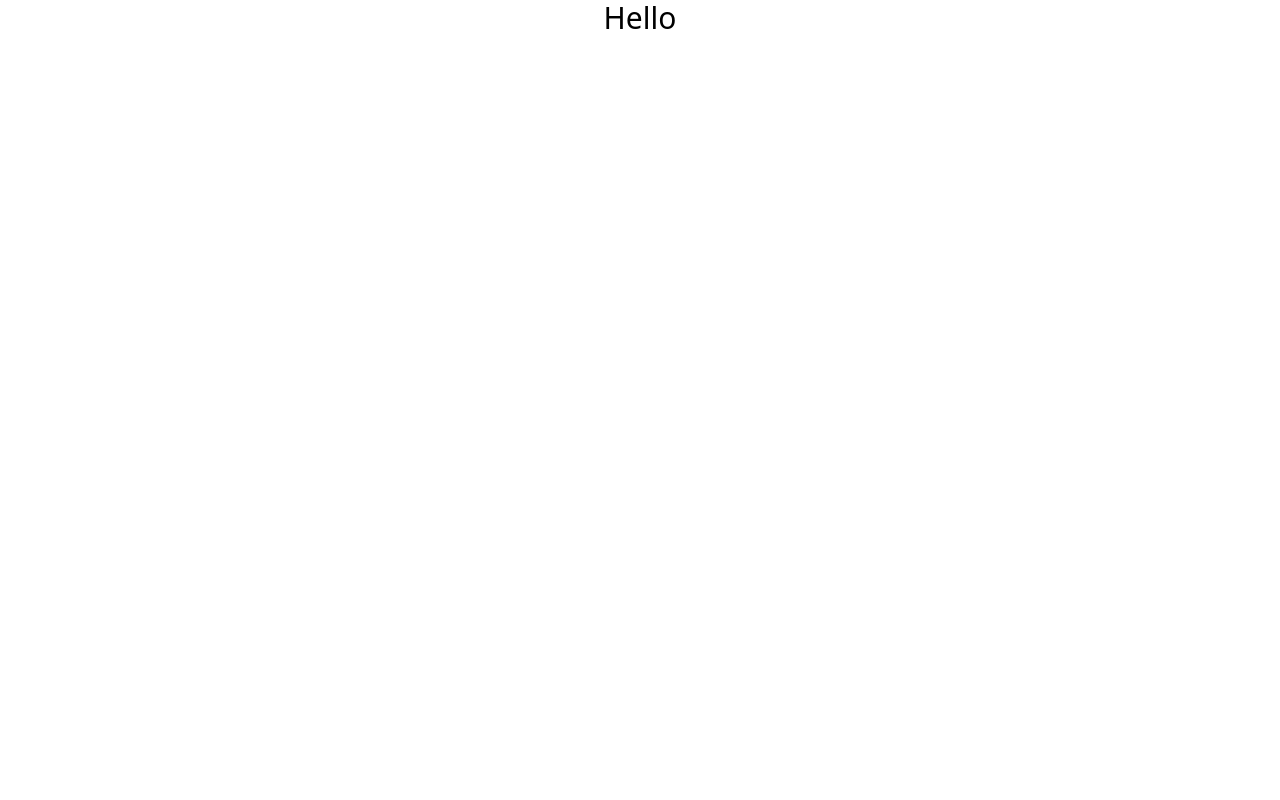
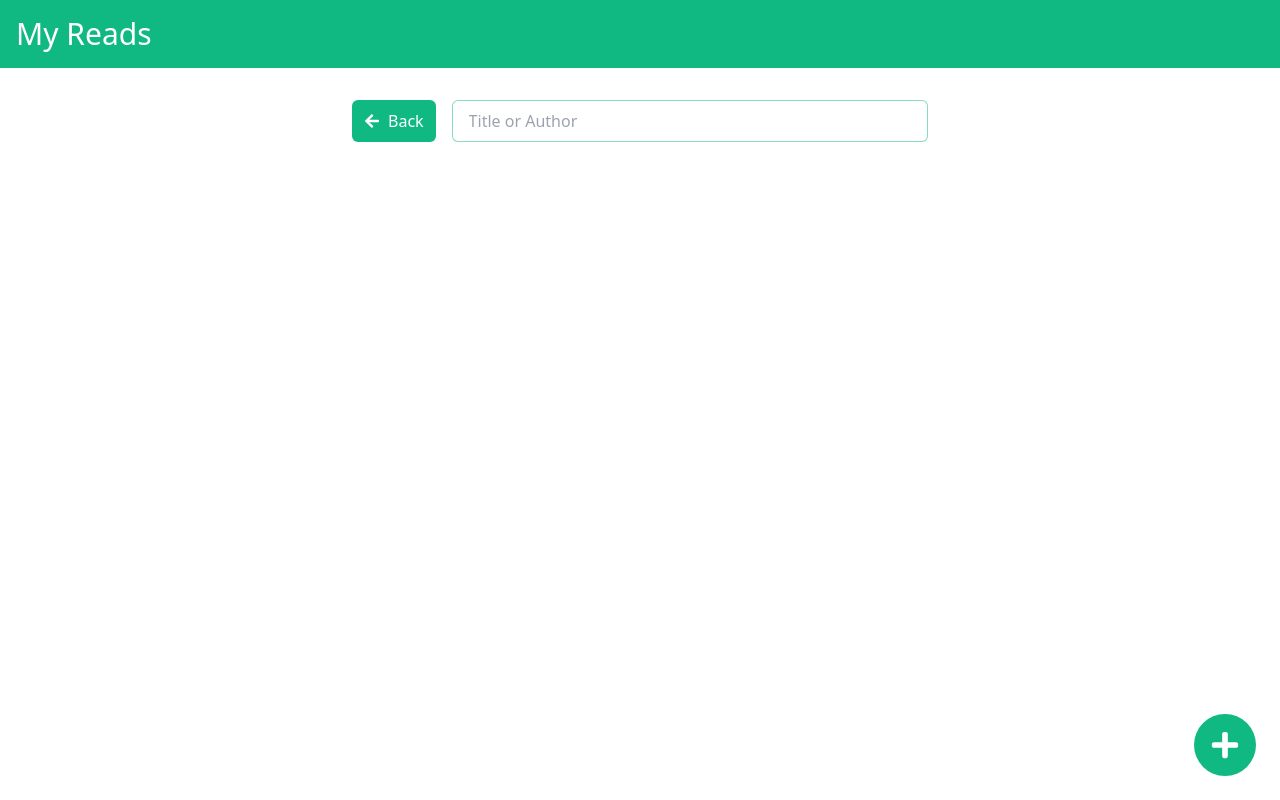
Before and after one commit to mohamed7799/my-reads-project_1-FWD, a React (Create React App) app: page /search in a window 1280 px wide. Built offline with nearby package versions, Linux system fonts and the light colour scheme.

Commit message:
feat:create four components(button,addBookButton,header,searchBook),setup react router and setup the routes betwwen the main page and the search page

```diff
--- a/package.json
+++ b/package.json
@@ -9,7 +9,8 @@
     "@testing-library/user-event": "^12.8.3",
     "react": "^17.0.2",
     "react-dom": "^17.0.2",
-    "react-router": "^6.0.1",
+    "react-icons": "^4.3.1",
+    "react-router-dom": "^6.0.1",
     "react-scripts": "4.0.3",
     "web-vitals": "^1.1.2"
   },
--- a/src/App.js
+++ b/src/App.js
@@ -1,5 +1,34 @@
+import AddBookButton from "./components/addBookButton";
+import Header from "./components/header";
+import SearchBook from "./components/searchBook";
+import { BrowserRouter, Routes, Route } from "react-router-dom";
 const App = () => {
-  return <h1 className="text-center text-3xl">Hello</h1>;
+  return (
+    <BrowserRouter>
+      <main>
+        <Header></Header>
+        <Routes>
+          <Route
+            exact
+            path="/"
+            element={
+              <h2 className="text-2xl text-center m-4">
+                this is the main page content
+              </h2>
+            }
+          ></Route>
+
+          <Route
+            exact
+            path="/search"
+            element={<SearchBook></SearchBook>}
+          ></Route>
+        </Routes>
+
+        <AddBookButton></AddBookButton>
+      </main>
+    </BrowserRouter>
+  );
 };
 
 export default App;
--- /dev/null
+++ b/src/components/addBookButton.js
@@ -0,0 +1,14 @@
+import Button from "./button";
+import { FaPlus } from "react-icons/fa";
+import { Link } from "react-router-dom";
+const AddBookButton = () => {
+  return (
+    <Link to="/search">
+      <Button className="fixed right-6 p-4 bottom-6 sm:text-3xl rounded-full">
+        <FaPlus color="white"></FaPlus>
+      </Button>
+    </Link>
+  );
+};
+
+export default AddBookButton;
--- /dev/null
+++ b/src/components/button.js
@@ -0,0 +1,5 @@
+const Button = ({ children, className }) => {
+  return <button className={`bg-green-500 ${className}`}>{children}</button>;
+};
+
+export default Button;
--- /dev/null
+++ b/src/components/header.js
@@ -0,0 +1,11 @@
+const Header = () => {
+  return (
+    <header className="bg-green-500 p-4">
+      <h1 className="text-3xl text-white capitalize font-medium max-w-7xl">
+        my reads
+      </h1>
+    </header>
+  );
+};
+
+export default Header;
--- /dev/null
+++ b/src/components/searchBook.js
@@ -0,0 +1,23 @@
+import Button from "./button";
+import { FaArrowLeft } from "react-icons/fa";
+import { Link } from "react-router-dom";
+const SearchBook = () => {
+  return (
+    <section className="max-w-xl w-11/12 mx-auto my-8 flex gap-4">
+      <Link to="/">
+        <Button className="h-full capitalize rounded-md flex gap-2 px-3 items-center text-white font-medium">
+          <FaArrowLeft></FaArrowLeft>
+          back
+        </Button>
+      </Link>
+
+      <input
+        type="text"
+        className="w-full px-4 py-2 rounded-md border-green-500 border border-opacity-50 focus:outline-none"
+        placeholder="Title or Author"
+      />
+    </section>
+  );
+};
+
+export default SearchBook;
```
Also changed, not shown: 1 other file (tests, documents, lock files or other folders).
